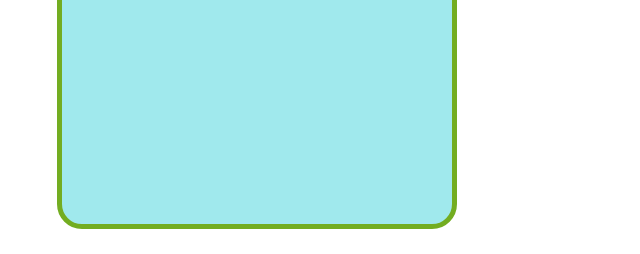
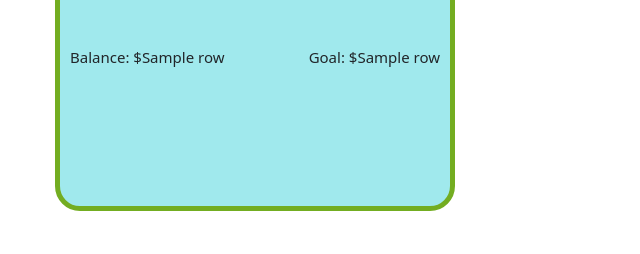
Before and after one commit to ZackPaz2023/CapstoneGroup, a Flask app: template templates/dashboard.html in a window 1280 px wide. Shown: the part 739-993 px from the top of the page, without its empty margins (0-640 px from the left). After the commit the page ends 950 px from the top, so only its background shows below. Run offline with Flask 2, Linux system fonts and the light colour scheme; the template is opened without the code that fills it: most values are stand-ins (such as "Sample title", 1, 10 or a date in 2020).

Commit message:
Balance bar changes

```diff
--- a/DummyInfo.py
+++ b/DummyInfo.py
@@ -86,6 +86,7 @@ def main():
             dbCursor.execute(donatesInsert, (t[1], t[0], t[2]))
         else:
             dbCursor.execute(donatesUpdate, (t[2] + currentDonateAmount[0], t[0], t[1]))
+        dbCursor.execute("UPDATE FUNDRAISER SET Balance = Balance + %d WHERE FundID = %d" % (t[2], t[0]))
 
     dbConnection.commit()
 
--- a/app.py
+++ b/app.py
@@ -22,7 +22,7 @@ def home_page(): #create landing page later
 
 @app.route('/dashboard')
 def dashboard():
-    cursor.execute("SELECT Title, Description, FundID, ImagePath FROM FUNDRAISER")
+    cursor.execute("SELECT Title, Description, FundID, ImagePath, Goal, Balance, ROUND((Balance / Goal) * 100, 1) AS PercentLeft FROM FUNDRAISER")
     homePageFundraiserData = cursor.fetchall()
 
     if not currentUser.isGuest:
--- a/templates/dashboard.html
+++ b/templates/dashboard.html
@@ -3,6 +3,7 @@
 <head>
     <meta charset="UTF-8">
     <meta name="viewport" content="width=device-width, initial-scale=1">
+    <link rel="stylesheet" href="https://www.w3schools.com/w3css/4/w3.css">
     <title>User Setup</title>
 
     <link href="https://cdn.jsdelivr.net/npm/bootstrap@5.2.2/dist/css/bootstrap.min.css" rel="stylesheet" integrity="sha384-Zenh87qX5JnK2Jl0vWa8Ck2rdkQ2Bzep5IDxbcnCeuOxjzrPF/et3URy9Bv1WTRi" crossorigin="anonymous">
@@ -150,8 +151,31 @@ padding: 10px;
         {% for row in fundraiserTable %}
             <div class="fundraiserBoxes" style="margin: 25px">
                 <center>
-                    <li><a href="fundraiser/{{ row[2] }}" style="text-decoration:none">  <h7 style="font-size: 20px"> {{row[0]}} </h7> <img src="/static/{{row[3]}}" alt="no image" width="350" height="350"> </a></li>
-                </center>{{row[1]}}
+                    <li><a href="fundraiser/{{ row[2] }}" style="text-decoration:none">  <h7 style="font-size: 20px"> <strong>{{row[0]}} </strong> <br> </h7> <img src="/static/{{row[3]}}" alt="no image" width="350" height="350"> </a></li>
+                    <br>{{row[1]}}
+                </center>
+                <br><br>
+                <p style="text-align:left;">
+                    Balance: ${{row[5]}}
+                    <span style="float:right;">
+                        Goal: ${{row[4]}}
+                    </span>
+                </p>
+                {% if row[6] >= 100 %}
+                <div class="w3-container">
+                    <div class="w3-light-grey w3-round-xlarge">
+                        <div class="w3-container w3-green w3-round-xlarge" style="width: 100%"> <center style="color:black;"> {{row[6]}}% </center> </div>
+                     </div>
+                </div>
+                {% endif %}
+                {% if row[6] < 100 %}
+                <div class="w3-container">
+                    <div class="w3-light-gray w3-round-xlarge">
+                        <div class="w3-container w3-green w3-round-xlarge" style="width: {{row[6]}}%"> <center style="color:black;"> {{row[6]}}% </center></div>
+                     </div>
+                </div>
+                {% endif %}
+
             </div>
             &nbsp
         {% endfor %}
```
